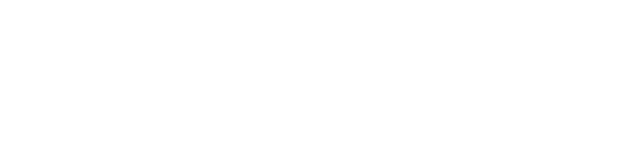
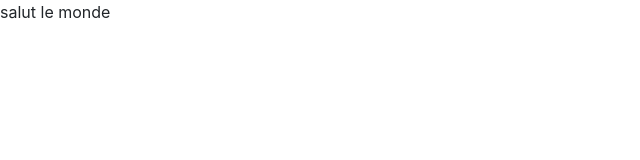
Before and after one commit to m0587702600/20012019, a plain HTML site: page index.html in a window 1280 px wide. Shown: the whole page, without its empty margins (0-640 px from the left). Drawn offline with nearby package versions, Linux system fonts and the light colour scheme.

Commit message:
Update index.html

```diff
--- a/index.html
+++ b/index.html
@@ -10,7 +10,7 @@
 </head>
 
 <body>
-
+	<div>salut le monde</div>
 </body>
 
 </html>
```
